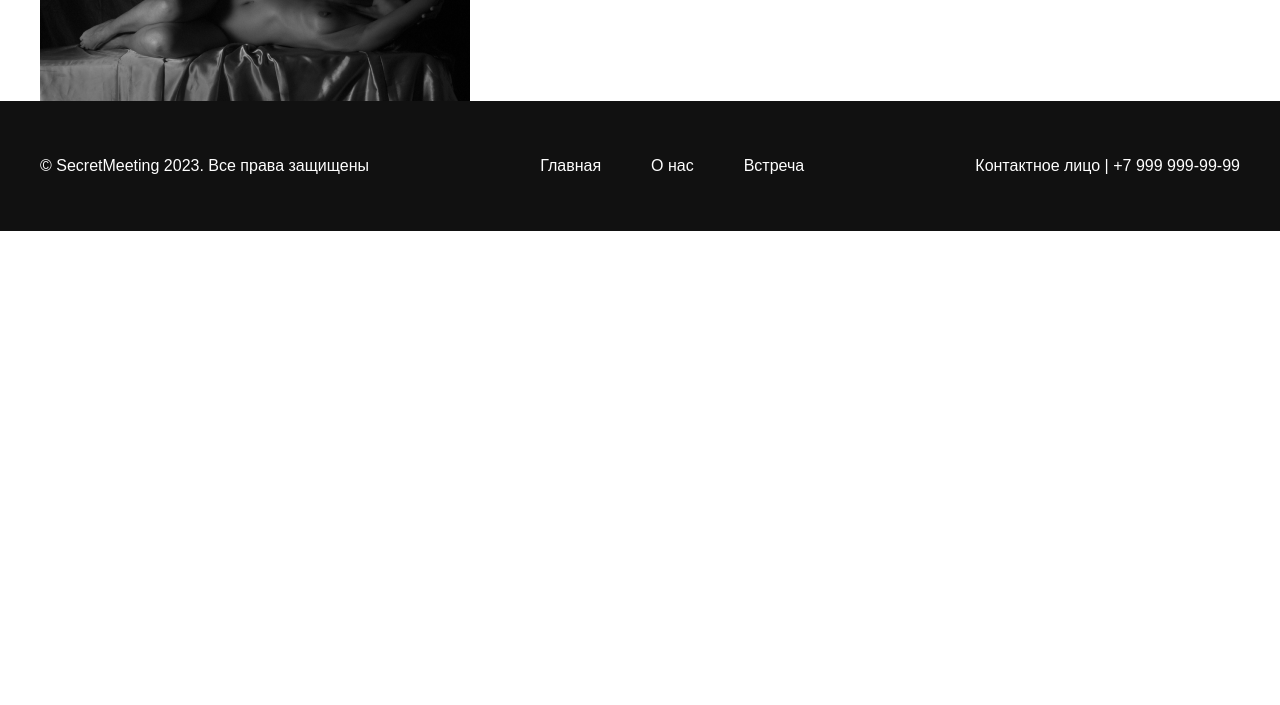
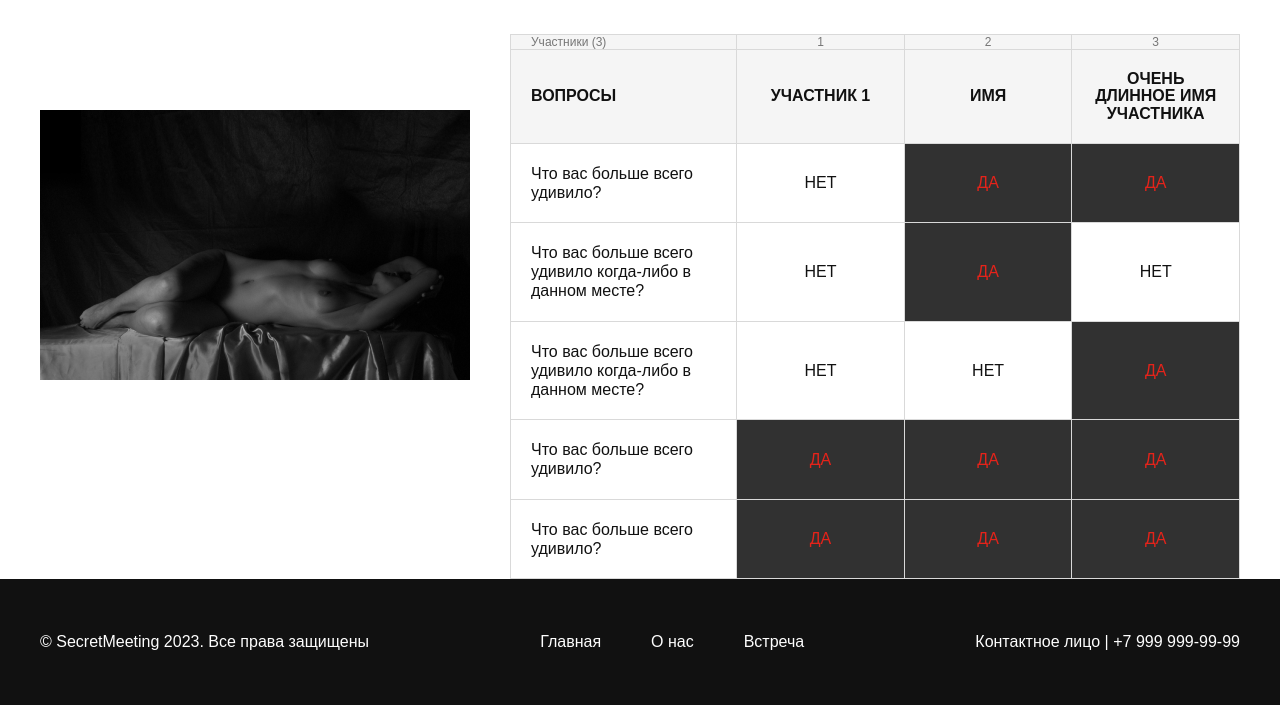
Before and after one commit to ilidarka/smeeting, a plain HTML site: page results.html in a window 1280 px wide. Shown: the part 217-922 px from the top of the page. Before the commit the page ends 800 px from the top, so only its background shows below. Drawn offline with Linux system fonts and the light colour scheme.

Commit message:
finished result page

```diff
--- a/css/resultsStyle.css
+++ b/css/resultsStyle.css
@@ -14,3 +14,82 @@
     line-height: 110%;
     text-transform: uppercase;
 }
+.result-section {
+    margin-top: 80px;
+}
+.result-section .wrapper {
+    align-items: center;
+    gap: 40px;
+}
+.result-section-content {
+    width: 100%;
+    display: flex;
+    flex-direction: column;
+    align-items: flex-start;
+    gap: 50px;
+}
+.result-table {
+    width: 100%;
+    border-collapse: collapse;
+}
+.result-table th {
+    border: 1px solid #d9d9d9;
+    background: #f5f5f5;
+}
+.result-table td {
+    padding: 20px;
+    border: 1px solid #d9d9d9;
+}
+.result-table .question {
+    text-align: left;
+    color: #111;
+    font-size: 16px;
+    font-style: normal;
+    font-weight: 400;
+    line-height: 120%;
+    width: 27%;
+}
+.result-table .answer {
+    text-align: center;
+    width: 20%;
+}
+.negativeAnswer {
+    color: #111;
+    font-size: 16px;
+    font-style: normal;
+    font-weight: 400;
+    line-height: 110%;
+    text-transform: uppercase;
+}
+.positiveAnswer {
+    color: #e5231a;
+    font-size: 16px;
+    font-style: normal;
+    font-weight: 400;
+    line-height: 110%;
+    text-transform: uppercase;
+    background: #313131;
+}
+.header-firstRow th {
+    background: #f5f5f5;
+    color: #767676;
+    font-size: 12px;
+    font-style: normal;
+    font-weight: 400;
+    line-height: normal;
+    padding: 0 20px;
+}
+.header-secondRow th {
+    background: #f5f5f5;
+    color: #111;
+    font-size: 16px;
+    font-style: normal;
+    font-weight: 700;
+    line-height: 110%;
+    text-transform: uppercase;
+    padding: 20px;
+}
+.header-firstRow th:nth-child(1),
+.header-secondRow th:nth-child(1) {
+    text-align: left;
+}
--- a/results.html
+++ b/results.html
@@ -35,7 +35,58 @@
                             <h2 class="result-main-title">Результат опроса</h2>
                             <h3 class="result-second-title">Узнайте ответы участников</h3>
                         </div>
-                        <div class="result-table"></div>
+                        <table class="result-table">
+                            <thead>
+                                <tr class="header-firstRow">
+                                    <th>Участники (3)</th>
+                                    <th>1</th>
+                                    <th>2</th>
+                                    <th>3</th>
+                                </tr>
+                                <tr class="header-secondRow">
+                                    <th>Вопросы</th>
+                                    <th>участник 1</th>
+                                    <th>имя</th>
+                                    <th>очень длинное имя участника</th>
+                                </tr>
+                            </thead>
+                            <tbody>
+                                <tr>
+                                    <td class="question">Что вас больше всего удивило?</td>
+                                    <td class="answer negativeAnswer">Нет</td>
+                                    <td class="answer positiveAnswer">Да</td>
+                                    <td class="answer positiveAnswer">Да</td>
+                                </tr>
+                                <tr>
+                                    <td class="question">
+                                        Что вас больше всего удивило когда‑либо в данном месте?
+                                    </td>
+                                    <td class="answer negativeAnswer">Нет</td>
+                                    <td class="answer positiveAnswer">Да</td>
+                                    <td class="answer negativeAnswer">Нет</td>
+                                </tr>
+                                <tr>
+                                    <td class="question">
+                                        Что вас больше всего удивило когда‑либо в данном месте?
+                                    </td>
+                                    <td class="answer negativeAnswer">Нет</td>
+                                    <td class="answer negativeAnswer">Нет</td>
+                                    <td class="answer positiveAnswer">Да</td>
+                                </tr>
+                                <tr>
+                                    <td class="question">Что вас больше всего удивило?</td>
+                                    <td class="answer positiveAnswer">Да</td>
+                                    <td class="answer positiveAnswer">Да</td>
+                                    <td class="answer positiveAnswer">Да</td>
+                                </tr>
+                                <tr>
+                                    <td class="question">Что вас больше всего удивило?</td>
+                                    <td class="answer positiveAnswer">Да</td>
+                                    <td class="answer positiveAnswer">Да</td>
+                                    <td class="answer positiveAnswer">Да</td>
+                                </tr>
+                            </tbody>
+                        </table>
                     </div>
                 </div>
             </section>
```
